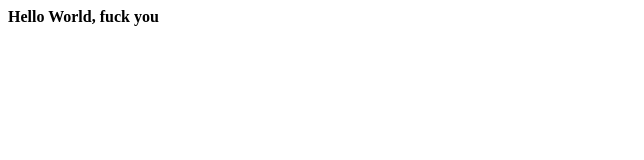
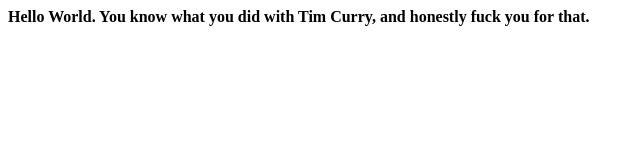
Before and after one commit to SVNice/wubsute, a plain HTML site: page index.html in a window 1280 px wide. Shown: the whole page, without its empty margins (0-644 px from the left). Drawn offline with Linux system fonts and the light colour scheme.

Commit message:
Updated welcoming message

```diff
--- a/index.html
+++ b/index.html
@@ -1 +1 @@
-<b>Hello World, fuck you</b>
+<b>Hello World. You know what you did with Tim Curry, and honestly fuck you for that.</b>
```
